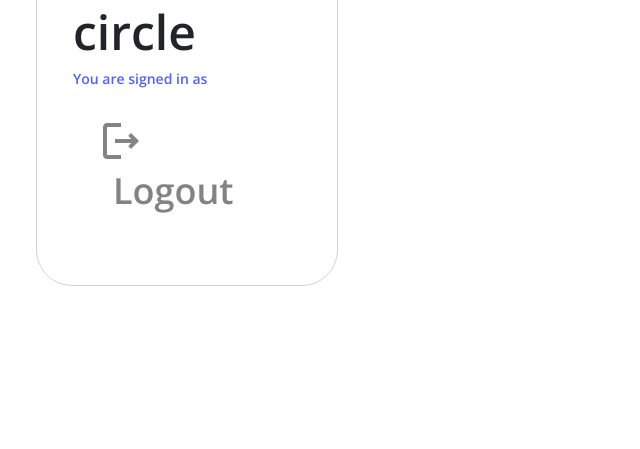
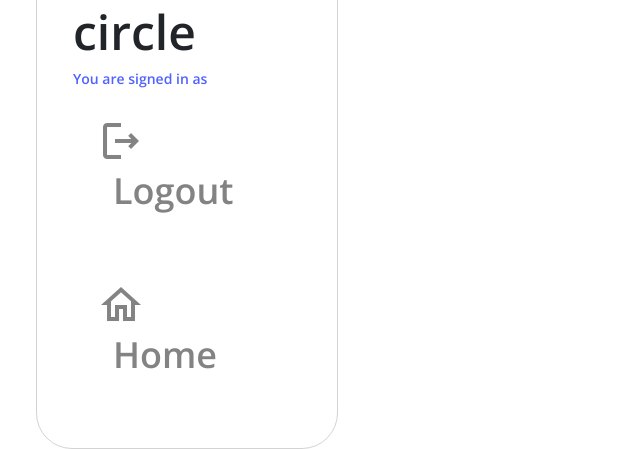
Before and after one commit to ka3b/CS14-main, a Django app: page /main/admin-login/analysis/ in a window 1280 px wide. Shown: the part 1493-1942 px from the top of the page, without its empty margins (0-640 px from the left). Before the commit the page ends 1779 px from the top, so only its background shows below. Run offline with Django 3.2, Linux system fonts and the light colour scheme.

Commit message:
issue fixed

```diff
--- a/django-framework/templates/main/analytics/base.html
+++ b/django-framework/templates/main/analytics/base.html
@@ -95,6 +95,12 @@
                         <h5 id="bootstrap-overrides">Logout</h5>
                     </div>
                 </div>
+                 <div class="menu-item row align-items-center" onclick="window.location.href='{% url "main:index" %}'">
+                    <span class="material-icons-outlined col-2">home</span>
+                    <div class="col">
+                        <h5 id="bootstrap-overrides">Home</h5>
+                    </div>
+                </div>
             </div>
             <div class="col-md-12 col-lg-6 content">
                 {% block contend %}
```
